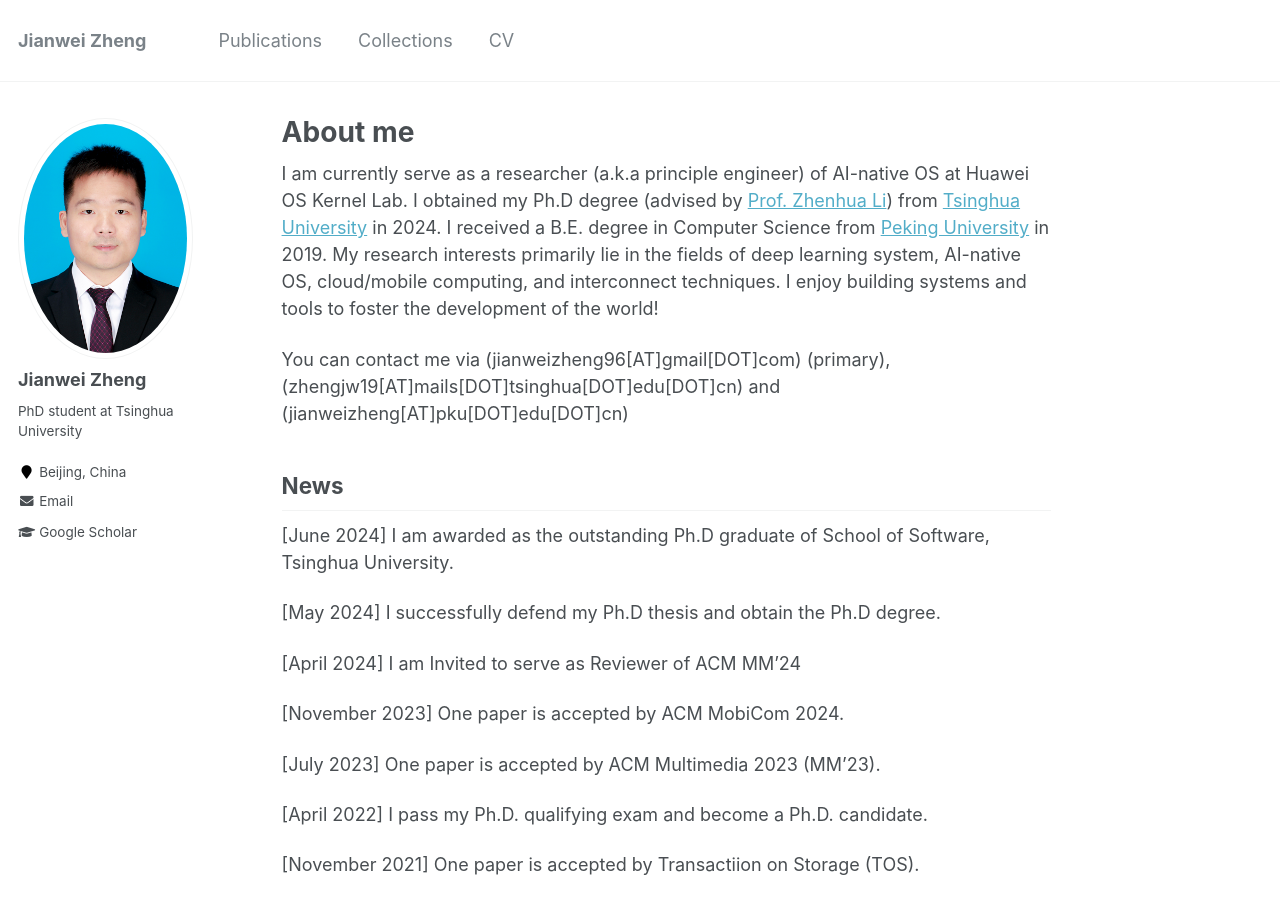
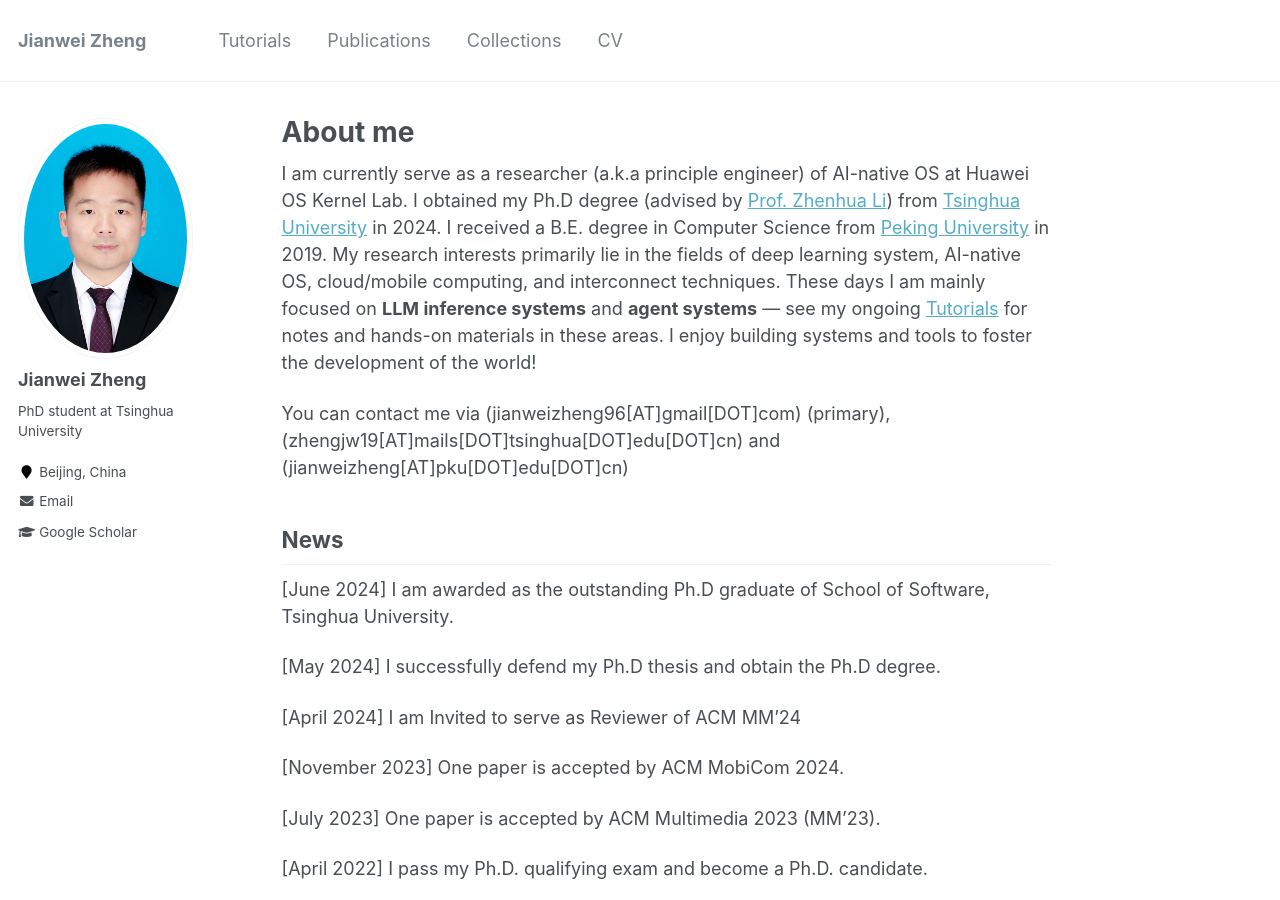
Before and after one commit to jwzheng96/jwzheng96.github.io, a Jekyll site: the page built from _pages/about.md, in a window 1280 px wide and 900 px high. Built offline with Jekyll 4.4.1, drawn with Linux system fonts in a browser that asks for light colours.

Commit message:
add Tutorials section and surface current LLM inference / agent focus
- new /tutorials/ page listing learn-cuda-from-scratch, vllm-learning-book, and from-hermes-learn-agent
- nav: add Tutorials entry ahead of Publications/Collections/CV
- about: note current focus on LLM inference systems and agent systems, link to Tutorials

Co-Authored-By: Claude Opus 4.7 (1M context) <noreply@anthropic.com>

```diff
--- a/_data/navigation.yml
+++ b/_data/navigation.yml
@@ -1,5 +1,8 @@
 # main links
 main:
+  - title: "Tutorials"
+    url: /tutorials/
+
   - title: "Publications"
     url: /publications/
 
--- a/_pages/about.md
+++ b/_pages/about.md
@@ -11,6 +11,7 @@ redirect_from:
 I am currently serve as a researcher (a.k.a principle engineer) of AI-native OS at Huawei OS Kernel Lab. I obtained my Ph.D degree (advised by [Prof. Zhenhua Li](http://www.greenorbs.org/people/lzh/)) from [Tsinghua University](http://info.tsinghua.edu.cn/index.jsp) in 2024.
 I received a B.E. degree in Computer Science from [Peking University](https://www.pku.edu.cn/) in 2019.
 My research interests primarily lie in the fields of deep learning system, AI-native OS, cloud/mobile computing, and interconnect techniques.
+These days I am mainly focused on **LLM inference systems** and **agent systems** — see my ongoing [Tutorials](/tutorials/) for notes and hands-on materials in these areas.
 I enjoy building systems and tools to foster the development of the world!
 
 You can contact me via (jianweizheng96[AT]gmail[DOT]com) (primary), (zhengjw19[AT]mails[DOT]tsinghua[DOT]edu[DOT]cn) and (jianweizheng[AT]pku[DOT]edu[DOT]cn)
```
Also changed, not shown: _pages/tutorials.md (added, +18 -0 lines).
